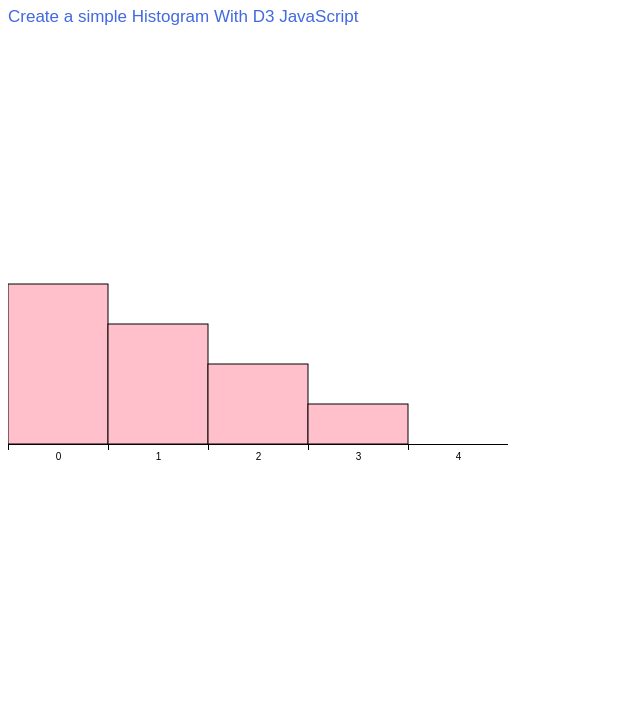
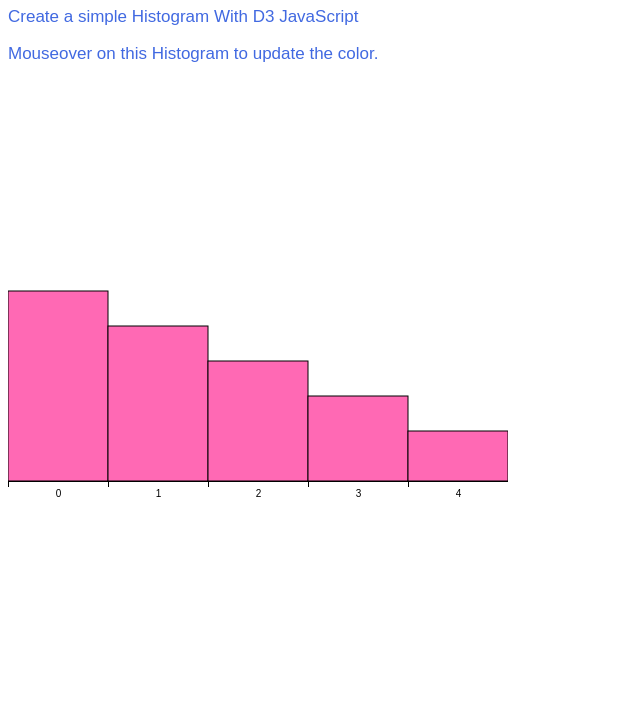
Before and after one commit to marisbotero/Data-visualization, a plain HTML site: page d3 projects/project_1/index.html in a window 1280 px wide. Shown: the part 73-800 px from the top of the page, without its empty margins (0-640 px from the left). Drawn offline with nearby package versions, Linux system fonts and the light colour scheme.

Commit message:
update project one

```diff
--- a/d3 projects/project_1/index.html
+++ b/d3 projects/project_1/index.html
@@ -14,7 +14,9 @@
 <body>
     <h1>D3 project</h1>
     <p>Create a simple Histogram With D3 JavaScript</p>
+    <p>Mouseover on this Histogram to update the color.</p>
     <svg width = "500" height = "500"></svg>
+
 
     <script src="main.js"></script>
 
--- a/d3 projects/project_1/main.js
+++ b/d3 projects/project_1/main.js
@@ -8,7 +8,7 @@ function histogram(tweetsData) {
      .domain([ 0, 5 ]).range([ 0, 500 ]);
 
      var yScale = d3.scaleLinear()
-     .domain([ 0, 10 ]).range([ 400, 0 ]);
+     .domain([ 0, 10 ]).range([ 350, 0 ]);
 
      var xAxis = d3.axisBottom()
      .scale(xScale).ticks(5)
@@ -25,15 +25,23 @@ function histogram(tweetsData) {
       .selectAll("rect")
       .data(histoData).enter()
       .append("rect")
+      .on("mouseover", function(d) {
+           //console.log(d);
+           d3.select(this)
+           .style("fill","aqua");
+
+          })
       .attr("x", d => xScale(d.x0))
       .attr("y", d => yScale(d.length))
       .attr("width", d => xScale(d.x1 - d.x0) )
       .attr("height", d => 400 - yScale(d.length))
-      .style("fill", "pink").style("stroke", "black")
+      .style("fill", "hotpink").style("stroke", "black")
 
     d3.select("svg")
     .append("g").attr("class", "x axis")
     .attr("transform", "translate(0,400)")
     .call(xAxis);
 
-    d3.select("g.axis").selectAll("text").attr("dx", 50);  }
+    d3.select("g.axis").selectAll("text").attr("dx", 50);
+
+  }
```
